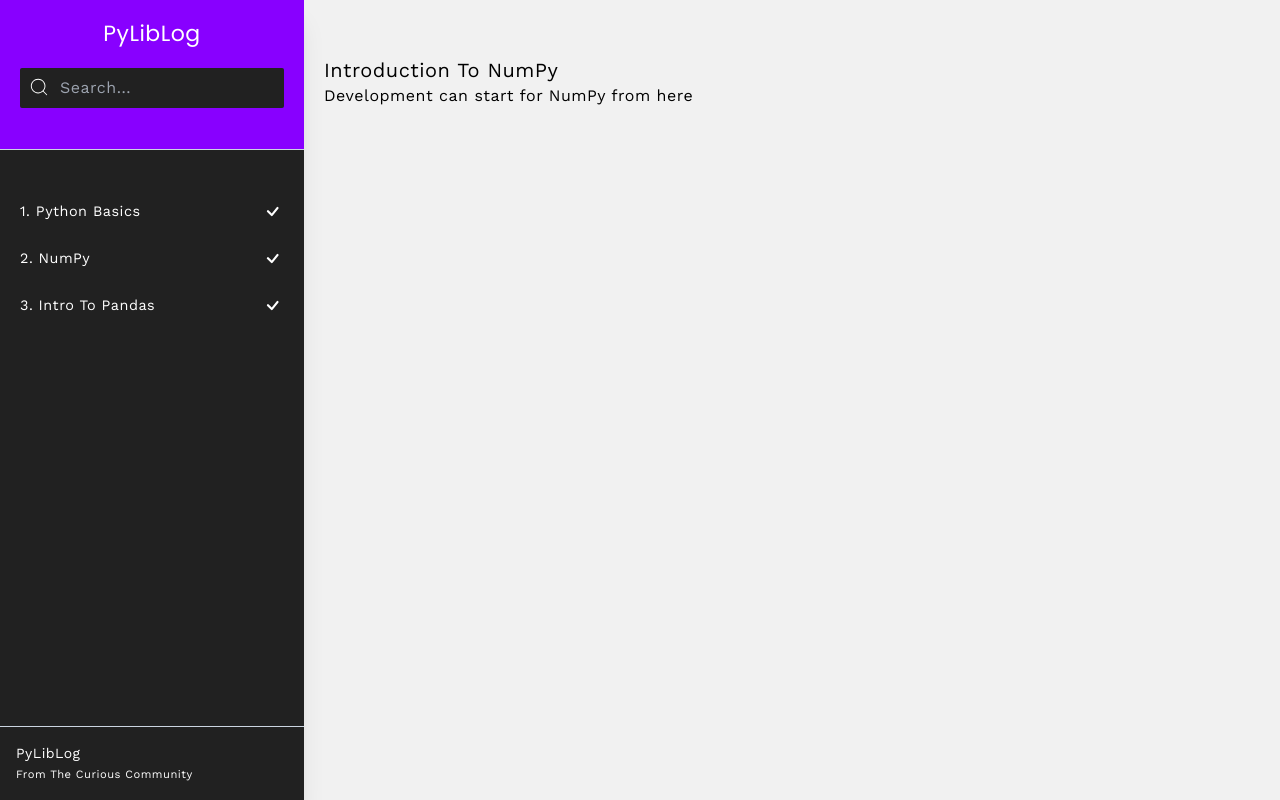
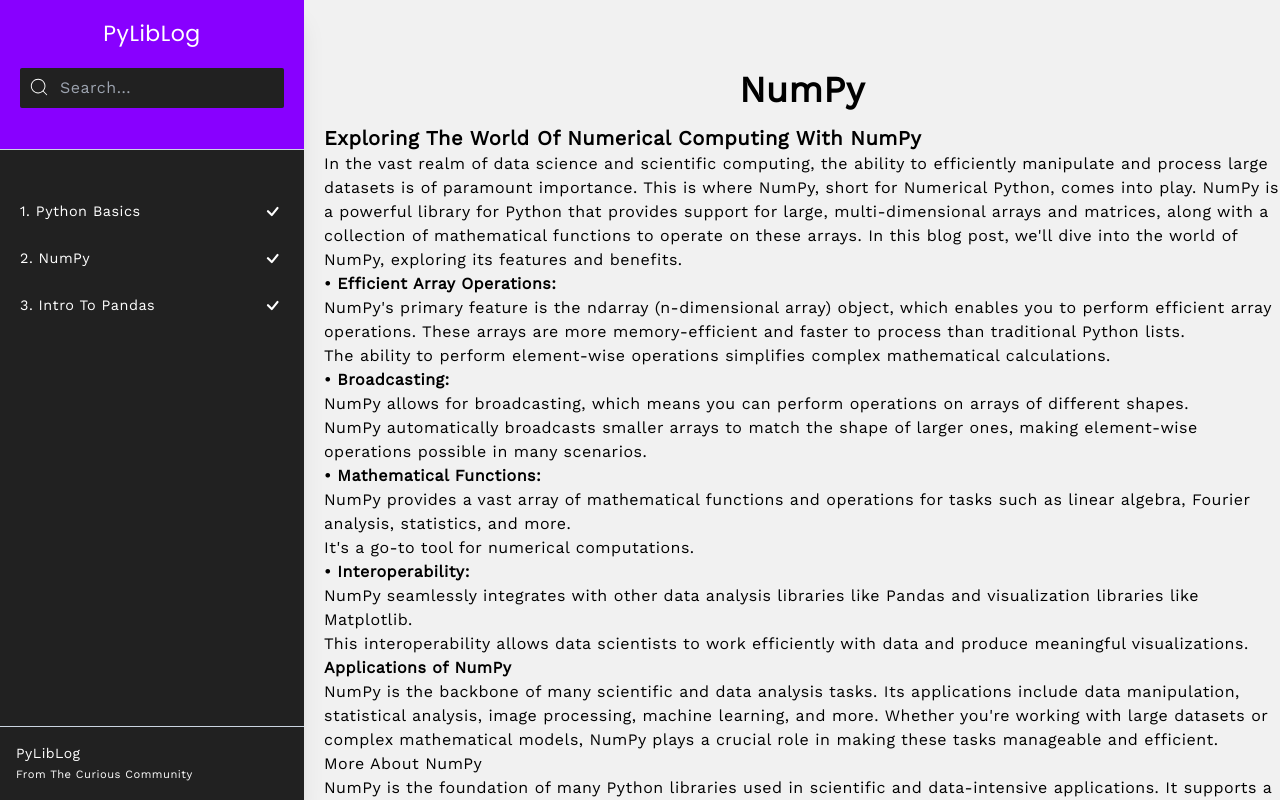
Before and after one commit to thecuriousteam/PyLibLog, a React (Vite) app: page /NumPy-Library/Intro-to-Numpy in a window 1280 px wide. Shown: the top 800 px of the page. Built offline with nearby package versions, Linux system fonts and the light colour scheme.

Commit message:
Update Intro-to-Numpy.jsx

```diff
--- a/src/Python_Library_Pages/Numpy/Intro-to-Numpy.jsx
+++ b/src/Python_Library_Pages/Numpy/Intro-to-Numpy.jsx
@@ -1,13 +1,75 @@
+import { color } from "framer-motion";
 import React from "react";
 
-const NumpyBasics = () => {
+const PandasBasics = () => {
   return (
-    <div>
-      <h1>Introduction to NumPy</h1>
+        <div>
+          <div>
+            <h1 style={{ textAlign: "center", fontSize: "36px", fontWeight: "bold",margin: "20px 0"}}>NumPy</h1>
+          </div>
 
-      <p>Development can start for NumPy from here</p>
+          <header>
+        <h1><strong>Exploring the World of Numerical Computing with NumPy</strong></h1>
+      </header>
+      <main>
+        <article>
+          <p>
+            In the vast realm of data science and scientific computing, the ability to efficiently manipulate and process large datasets is of paramount importance. This is where NumPy, short for Numerical Python, comes into play. NumPy is a powerful library for Python that provides support for large, multi-dimensional arrays and matrices, along with a collection of mathematical functions to operate on these arrays. In this blog post, we'll dive into the world of NumPy, exploring its features and benefits.
+          </p>
+
+
+          <ul>
+            <li>
+            <strong><span>&#8226;</span> Efficient Array Operations:</strong>
+              <ul>
+                <li>NumPy's primary feature is the ndarray (n-dimensional array) object, which enables you to perform efficient array operations. These arrays are more memory-efficient and faster to process than traditional Python lists.</li>
+                <li>The ability to perform element-wise operations simplifies complex mathematical calculations.</li>
+              </ul>
+            </li>
+            <li>
+              <strong><span>&#8226;</span> Broadcasting:</strong>
+              <ul>
+                <li>NumPy allows for broadcasting, which means you can perform operations on arrays of different shapes.</li>
+                <li>NumPy automatically broadcasts smaller arrays to match the shape of larger ones, making element-wise operations possible in many scenarios.</li>
+              </ul>
+            </li>
+            <li>
+              <strong><span>&#8226;</span> Mathematical Functions:</strong>
+              <ul>
+                <li>NumPy provides a vast array of mathematical functions and operations for tasks such as linear algebra, Fourier analysis, statistics, and more.</li>
+                <li>It's a go-to tool for numerical computations.</li>
+              </ul>
+            </li>
+            <li>
+              <strong><span>&#8226;</span> Interoperability:</strong>
+              <ul>
+                <li>NumPy seamlessly integrates with other data analysis libraries like Pandas and visualization libraries like Matplotlib.</li>
+                <li>This interoperability allows data scientists to work efficiently with data and produce meaningful visualizations.</li>
+              </ul>
+            </li>
+          </ul>
+
+
+          <strong> Applications of NumPy</strong>
+          <p>
+            NumPy is the backbone of many scientific and data analysis tasks. Its applications include data manipulation, statistical analysis, image processing, machine learning, and more. Whether you're working with large datasets or complex mathematical models, NumPy plays a crucial role in making these tasks manageable and efficient.
+          </p>
+
+          <h3>More About NumPy</h3>
+          <p>NumPy is the foundation of many Python libraries used in scientific and data-intensive applications. It supports a wide range of data types, including numeric, logical, and complex data, and includes tools for integrating with databases and performing file I/O. NumPy's flexibility and efficiency make it the ideal choice for numerical and data manipulation tasks.</p>
+
+          <li style={{color:"blue"}}>
+          <a href="https://numpy.org/doc/stable/">Numpy Web</a>
+        </li>
+        <li style={{color:"blue"}}>
+          <a href="https://numpy.org/devdocs/">Latest development documentation</a>
+        </li>
+
+
+          {/* Add more content here */}
+        </article>
+      </main>
     </div>
   );
 };
-
-export default NumpyBasics;
+export default PandasBasics;
```
